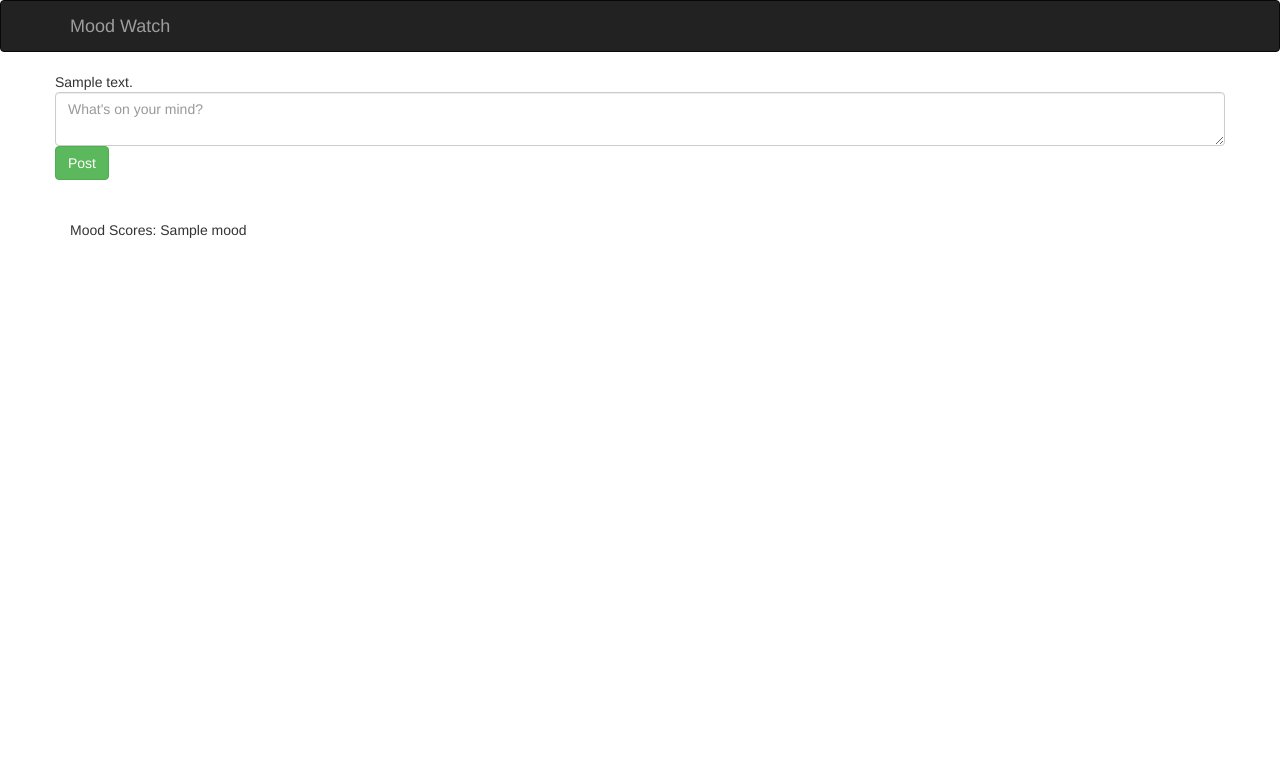
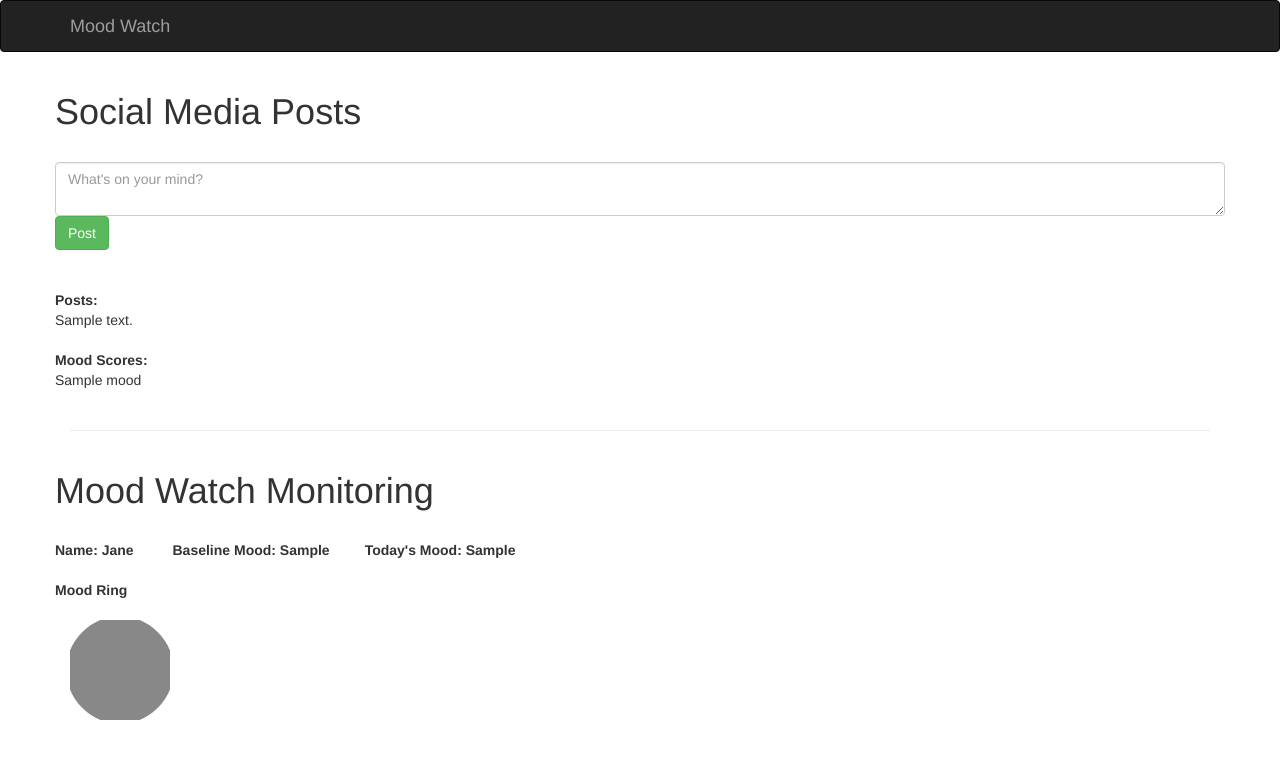
Before and after one commit to dingaaling/moodWatch, a Flask app: template templates/index.html in a window 1280 px wide. Shown: the top 759 px of the page. Run offline with Flask 2, Linux system fonts and the light colour scheme; the template is opened without the code that fills it: most values are stand-ins (such as "Sample title", 1, 10 or a date in 2020); some libraries are stand-ins or nearby versions.

Commit message:
change mood ring color + text alerts

```diff
--- a/app.py
+++ b/app.py
@@ -1,11 +1,11 @@
 import numpy as np
-from flask import Flask, redirect, render_template, request, url_for
+from flask import Flask, redirect, render_template, request, url_for, flash
 from vaderSentiment.vaderSentiment import SentimentIntensityAnalyzer
+from textAlert import sendText
 
 analyzer = SentimentIntensityAnalyzer()
 
 app = Flask(__name__)
-app.config["DEBUG"] = True
 
 comments, moods = [], []
 baselineMood, sessionMood = 0.2, 0.0
@@ -15,9 +15,22 @@ def main():
 
     sessionMood = np.mean(moods)
 
+    # text alert trigger
+    if sessionMood < -0.8:
+        sendText()
+
+    # mood ring hsl changing
+    s, l = 100, 50
+    if np.isnan(sessionMood):
+        h = 300
+    else:
+        h = (((sessionMood+0.7)*100)/1.4)+250
+
+    color = "hsl({}, {}%, {}%)".format(str(h), str(s), str(l))
+
     #if GET: render website with comments
     if request.method == "GET":
-        return render_template("index.html", comments=comments, moods=moods, baselineMood=baselineMood, sessionMood=sessionMood)
+        return render_template("index.html", comments=comments, moods=moods, baselineMood=baselineMood, sessionMood=sessionMood, color=color)
 
     #if POST: add comment to list and calculate mood score
     comment = request.form["contents"]
@@ -26,8 +39,8 @@ def main():
     vs = analyzer.polarity_scores(comment)
     moods.append(vs["compound"])
 
-    print("session mood is: ", sessionMood)
     return redirect(url_for("main"))
 
 if __name__ == "__main__":
+    app.config["DEBUG"] = True
     app.run()
--- a/templates/index.html
+++ b/templates/index.html
@@ -30,11 +30,11 @@
 
     <div class="container">
 
-      {% for comment in comments %}
-          <div class="row">
-              {{ comment }}
-          </div>
-      {% endfor %}
+      <div class="row">
+              <h1>Social Media Posts</h1>
+      </div>
+
+      <br>
 
       <div class="row">
         <form action="." method="POST">
@@ -42,8 +42,56 @@
             <input type="submit" class="btn btn-success" value="Post">
         </form>
       </div>
+
     <br><br>
-    <p>Mood Scores: {{mood}} </p>
+
+    <div class="row">
+            <b>Posts:</b>
+    </div>
+
+    {% for comment in comments %}
+        <div class="row">
+            {{ comment }}
+        </div>
+    {% endfor %}
+
+    <br>
+
+    <div class="row">
+            <b>Mood Scores:</b>
+    </div>
+
+      {% for mood in moods %}
+          <div class="row">
+              {{ mood }}
+          </div>
+      {% endfor %}
+
+    <br>
+
+    <hr>
+
+    <div class="row">
+            <h1>Mood Watch Monitoring</h1>
+    </div>
+
+    <br>
+
+    <div class="row">
+            <b>Name: Jane &nbsp;&nbsp;&nbsp;&nbsp;&nbsp;&nbsp;&nbsp;&nbsp; Baseline Mood: {{baselineMood}} &nbsp;&nbsp;&nbsp;&nbsp;&nbsp;&nbsp;&nbsp; Today's Mood: {{sessionMood}}</b>
+    </div>
+
+    <br>
+
+    <div class="row">
+            <b>Mood Ring</b>
+    </div>
+
+    <br>
+
+    <svg height="100" width="100">
+      <circle cx="50" cy="50" r="55" stroke="white" stroke-width="3" fill="{{color}}" />
+    </svg>
 
     </div><!-- /.container -->
 
--- /dev/null
+++ b/textAlert.py
@@ -0,0 +1,16 @@
+from twilio.rest import Client
+
+# Your Account Sid and Auth Token from twilio.com/console
+account_sid = 'ACae0aefd9f937a87b5b17318b1a7f6bf7'
+auth_token = '4929acf3a7714007a3e7225ef16aa8c8'
+client = Client(account_sid, auth_token)
+
+def sendText():
+
+    message = client.messages.create(
+                                  body="Hey there - it's mood watch. Jane could use your support right now. Reach out to her and make sure she knows that you are there for her.!",
+                                  from_='+18176970873',
+                                  to='+12143357064'
+                              )
+
+    print("Text Message SID:", message.sid)
```
